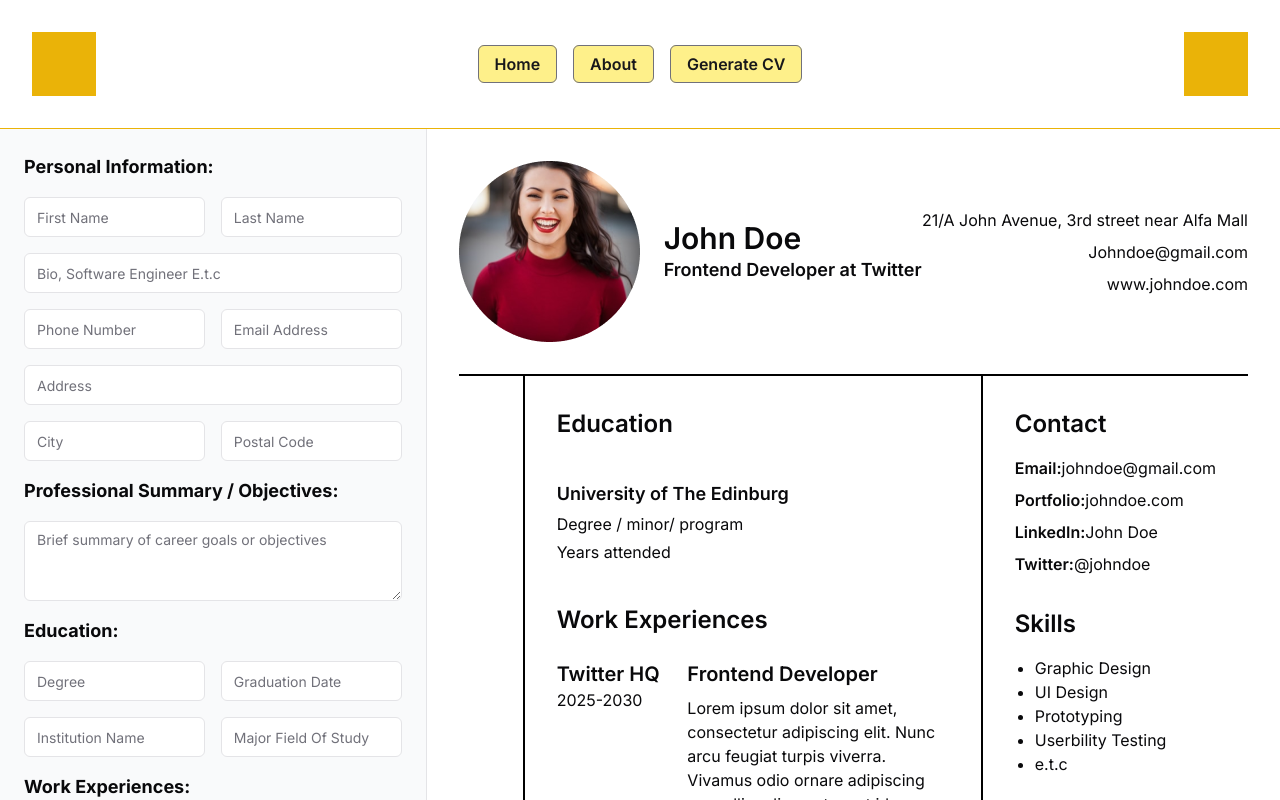
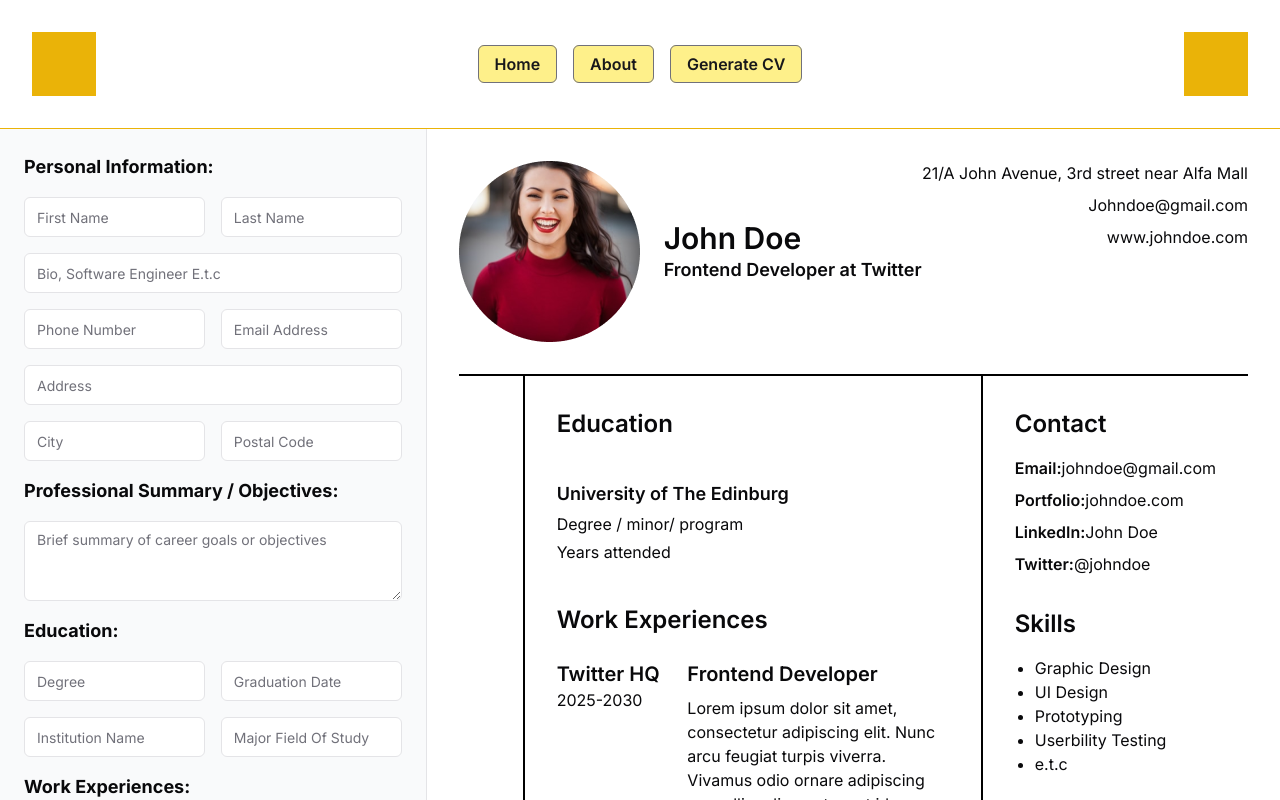
Before and after one commit to sheraz4196/twisto, a Next.js app: page /generate-cv/create in a window 1280 px wide. Shown: the top 800 px of the page. Built offline with nearby package versions, Linux system fonts and the light colour scheme.

Commit message:
ui/ux cv design

```diff
--- a/components/cv-designes/monochrome-majesty.tsx
+++ b/components/cv-designes/monochrome-majesty.tsx
@@ -5,7 +5,7 @@ const MonochromeMajesty = forwardRef<HTMLDivElement>((props, ref) => {
   return (
     <section className="col-span-2 flex flex-col" id="classic-one" ref={ref}>
       <div className=" flex flex-col p-6 lg:p-8">
-        <div className="flex flex-row items-center justify-between border-b-2 border-solid border-black pb-8">
+        <div className="flex flex-row items-start justify-between border-b-2 border-solid border-black pb-8">
           <div className="flex flex-row items-center gap-6">
             <div className="rounded-full">
               <img src="/client.jpg" className="h-auto w-auto" alt="" />
```
